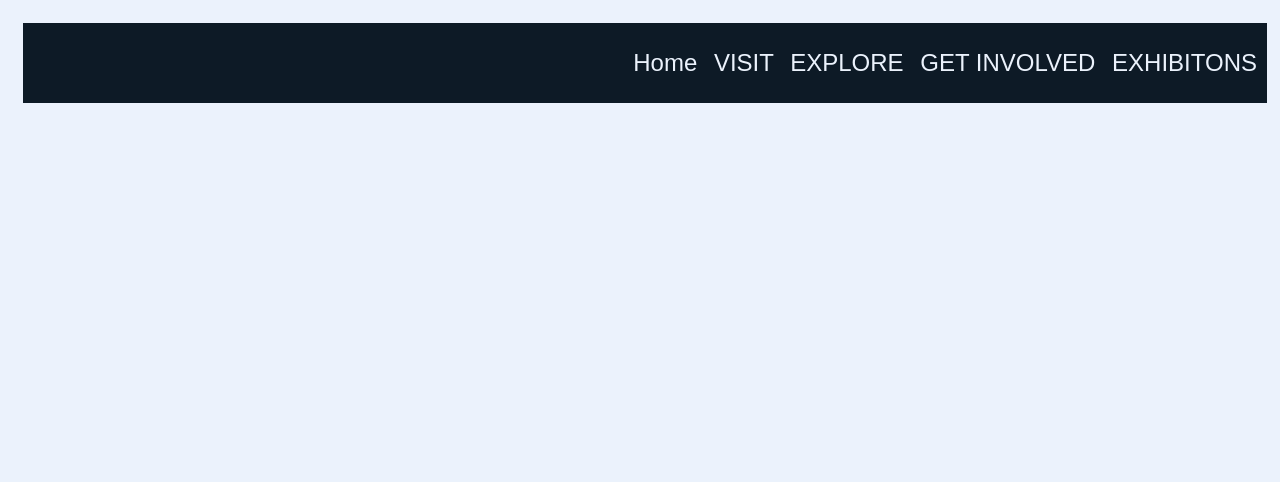
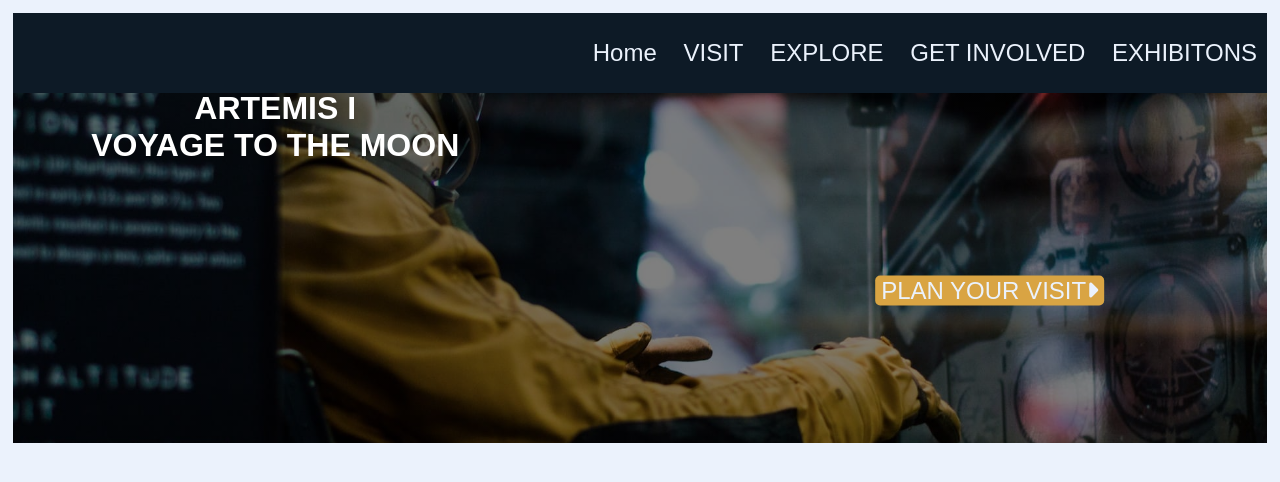
Before and after one commit to Psijii/SP1Iversen, a plain HTML site: page index.html in a window 1280 px wide. Drawn offline with Linux system fonts and the light colour scheme.

Commit message:
fp styles

```diff
--- a/index.html
+++ b/index.html
@@ -4,7 +4,8 @@
   <meta charset="UTF-8">
   <meta name="viewport" content="width=device-width, initial-scale=1.0">
 	<meta http-equiv="X-UA-Compatible" content="ie=edge">
-	<link rel="stylesheet" type="text/css" href="styles.css" />
+	<link rel="stylesheet" type="text/css" href="styles.css">
+	<script src="https://kit.fontawesome.com/03e5613b4c.js" crossorigin="anonymous"></script>
   <title>SCI mu - Explore together!</title>
 </head>
 <body>
@@ -34,10 +35,12 @@
 					<a href="games.html">EXPLORE</a>
 					<a href="buysell.html">GET INVOLVED</a>
 					<a href="contact.html">EXHIBITONS</a>
-
 				</div>
 			</div>
 		</header>
-
+ <div class="heroindex">
+	 <h1 class="hero-text">ARTEMIS I<br>VOYAGE TO THE MOON</h1>
+	 <div class="visit"><button class="button">PLAN YOUR VISIT<i class="fa-solid fa-caret-right"></i></button></div>
+ </div>
 </body>
 </html>
--- a/styles.css
+++ b/styles.css
@@ -1,4 +1,3 @@
-
 /*root styles */
 :root {
 	--dblue: #0D1A26;
@@ -15,18 +14,48 @@
 	font-family: Arial, Helvetica, sans-serif;
 	font-size: var(--font-size);
 	overflow-x: hidden;
-	padding: 0.9375rem;
-	color: var(--dblue);
 	z-index: 1;
+	padding: 5px;
 }
 
 a {
   text-decoration: none;
 }
 
+.button {
+	background-color: var(--gold);
+	color: var(--white);
+	border-style: none;
+	border-radius: 5px;
+	font-size: x-large;
+}
+.visit {
+text-align: center;
+position: absolute;
+top: 35%;
+left: 80%;
+transform: translate(-65%, -15%);
+color: white;
+}
+
+.heroindex {
+	background-image: linear-gradient(rgba(0, 0, 0, 0.5), rgba(0, 0, 0, 0.5)), url("images/moonindex.jpg");
+	height: 350px;
+  background-position: center;
+	background-size: cover;
+}
+.hero-text {
+  text-align: center;
+  position: absolute;
+  top: 10%;
+  left: 10%;
+  transform: translate(-10%, -15%);
+  color: white;
+}
+
 /*styling the navbar/headermenu*/
 .navbar #nav-check, .navbar .nav-btn{
-  display: none;
+	display: none;
 }
 .navbar {
 	display: flex;
@@ -37,12 +66,12 @@
 	height: 80px;
 	font-size: x-large;
 	width: 100%;
-	padding-right: 10px;
 }
 
 .nav-links a {
 	color: var(--white);
-	padding-left: 0.625rem;
+	padding: 10px;
+
 }
 
 .nav-links a:hover {
@@ -58,19 +87,13 @@
 (max-width:60.0625rem),
 (max-width:64.0625rem) {
 
-	.menu {
-		display:none;
-		position: absolute;
-		background-color:var(--dblue);
-		right: 0;
-		left: 0;
-		text-align: center;
-		padding: 1rem 0;
-		color:var(--white);
+	.button {
+		width: 150px;
+		font-size: 16px;
 	}
-	.navbar .nav-btn{
+	.navbar .nav-btn {
     display: inline-block;
-    position: absolute;
+    position: relative;
     top: 1.875rem;
     right: 0px;
   }
@@ -96,7 +119,7 @@
     overflow-y: hidden;
     top: 4.375rem;
 		right: 0px;
-		z-index: 0;
+		z-index: 999;
   }
   .navbar .nav-links a {
 		display: block;
```
